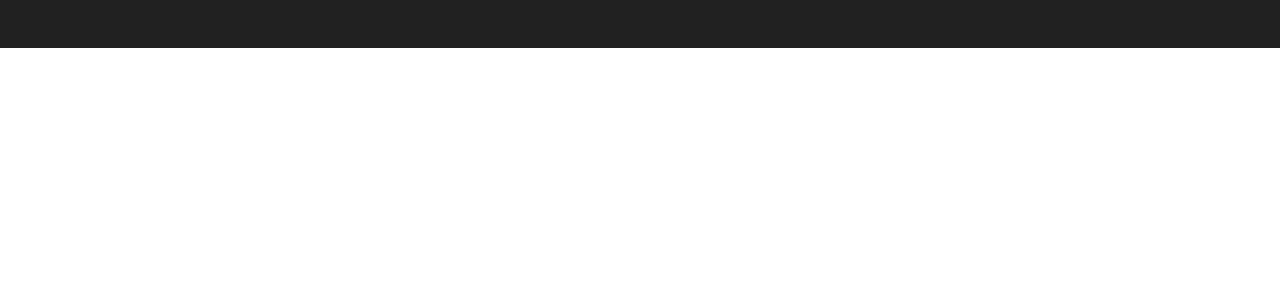
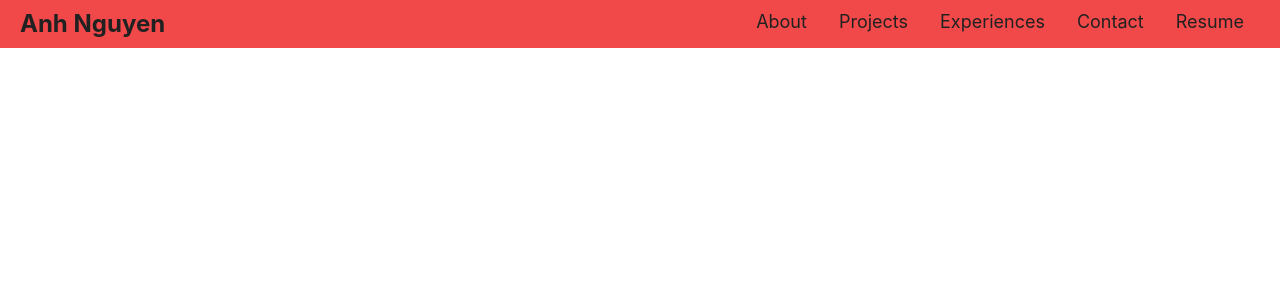
Before and after one commit to HoangAnh31/anhnguyen-portfolio, a React (Create React App) app: page / in a window 1280 px wide. Shown: the top 300 px of the page. Built offline with nearby package versions, Linux system fonts and the light colour scheme.

Commit message:
update bg header

```diff
--- a/src/components/Header.js
+++ b/src/components/Header.js
@@ -7,7 +7,7 @@ const Header = () => {
   const handleToggle = () => setToggle(!toggle);
 
   return (
-    <header className="flex justify-between px-5 py-2 bg-primary text-white fixed w-full z-10">
+    <header className="flex justify-between px-5 py-2 bg-secondery text-white fixed w-full z-10">
       <a href="/" className="logo text-2xl font-bold text-impress">
         Anh Nguyen
       </a>
```
